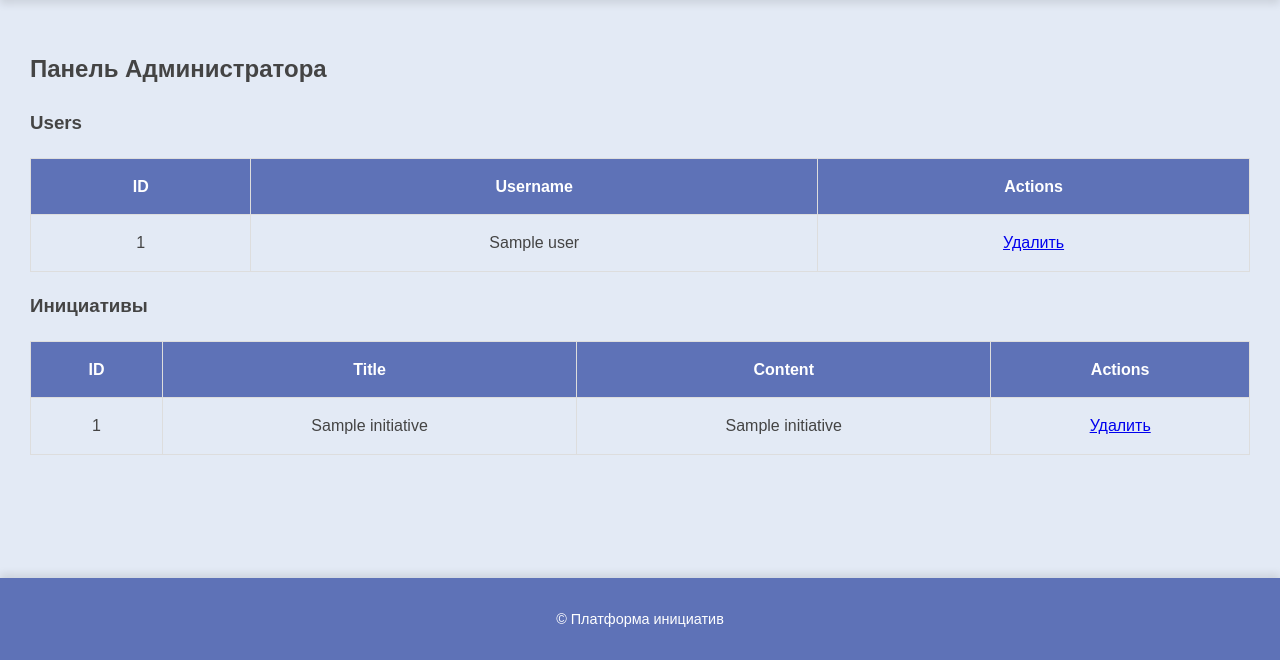
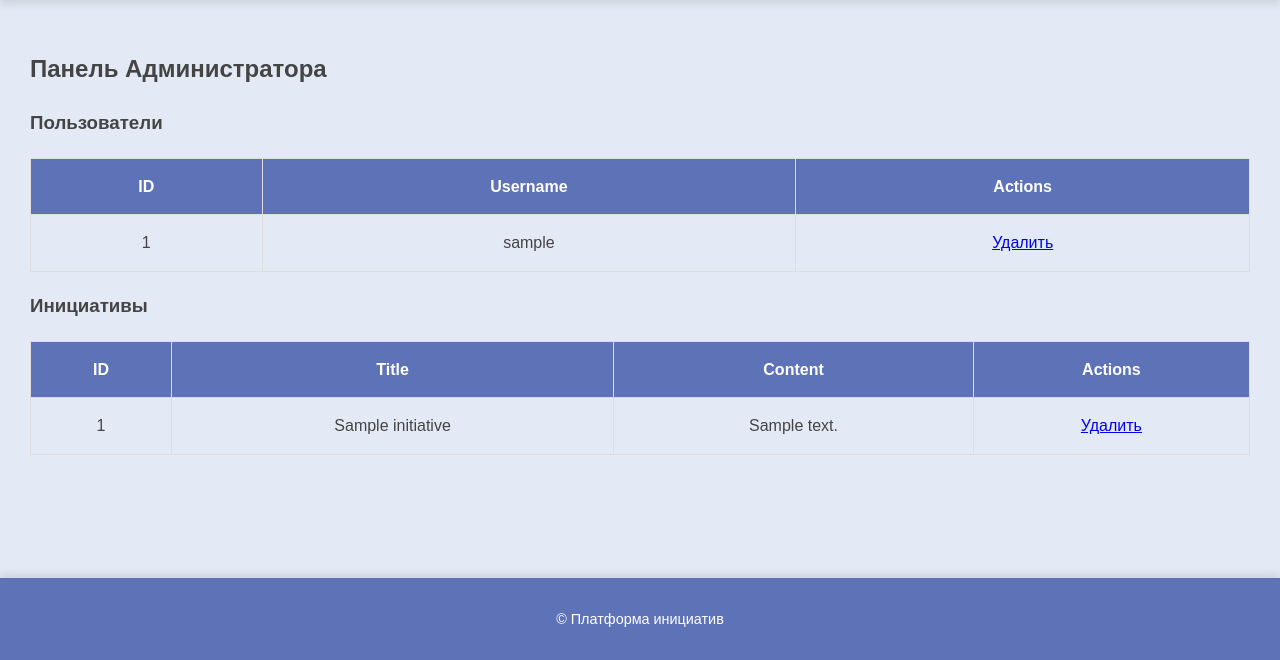
Before and after one commit to artyomzakharov04/RGZ2, a Flask app: template templates/admin.html in a window 1280 px wide. Shown: the part 140-800 px from the top of the page. Run offline with Flask 3, Linux system fonts and the light colour scheme; the template is opened without the code that fills it: most values are stand-ins (such as "Sample title", 1, 10 or a date in 2020); some libraries are stand-ins or nearby versions.

Commit message:
ргз правки

```diff
--- a/app.py
+++ b/app.py
@@ -265,7 +265,10 @@ def vote():
 @login_required
 def admin():
     conn, cur = db_connect()
-    cur.execute("SELECT role FROM users WHERE id = ?", (session['user_id'],))
+    if current_app.config['DB_TYPE'] == 'postgres':
+        cur.execute("SELECT role FROM users WHERE id = %s", (session['user_id'],))
+    else:
+        cur.execute("SELECT role FROM users WHERE id = ?", (session['user_id'],))
     user_role = cur.fetchone()
     cur.close()
     conn.close()
@@ -275,13 +278,44 @@ def admin():
         return redirect(url_for('index'))
 
     conn, cur = db_connect()
-    cur.execute("SELECT * FROM users")
+    if current_app.config['DB_TYPE'] == 'postgres':
+        cur.execute("SELECT * FROM users")
+        cur.execute("SELECT * FROM initiative")
+    else:
+        cur.execute("SELECT * FROM users")
+        cur.execute("SELECT * FROM initiative")
     users = cur.fetchall()
-    cur.execute("SELECT * FROM initiative")
     initiatives = cur.fetchall()
     cur.close()
     conn.close()
     return render_template('admin.html', users=users, initiatives=initiatives)
+
+@app.route('/admin/delete_user/<int:user_id>')
+@login_required
+def delete_user(user_id):
+    conn, cur = db_connect()
+    if current_app.config['DB_TYPE'] == 'postgres':
+        cur.execute("SELECT role FROM users WHERE id = %s", (session['user_id'],))
+    else:
+        cur.execute("SELECT role FROM users WHERE id = ?", (session['user_id'],))
+    user_role = cur.fetchone()
+    cur.close()
+    conn.close()
+
+    if user_role is None or user_role['role'] != 'admin':
+        flash('У вас нет прав доступа к этому разделу!', 'error')
+        return redirect(url_for('index'))
+
+    conn, cur = db_connect()
+    if current_app.config['DB_TYPE'] == 'postgres':
+        cur.execute("DELETE FROM users WHERE id = %s", (user_id,))
+    else:
+        cur.execute("DELETE FROM users WHERE id = ?", (user_id,))
+    conn.commit()
+    cur.close()
+    conn.close()
+    flash('Пользователь успешно удален!', 'success')
+    return redirect(url_for('admin'))
 
 # Удаление пользователя и инициативы
 @app.route('/admin/delete_user/<int:user_id>')
@@ -311,7 +345,10 @@ def delete_user(user_id):
 @login_required
 def delete_admin_initiative(initiative_id):
     conn, cur = db_connect()
-    cur.execute("SELECT role FROM users WHERE id = ?", (session['user_id'],))
+    if current_app.config['DB_TYPE'] == 'postgres':
+        cur.execute("SELECT role FROM users WHERE id = %s", (session['user_id'],))
+    else:
+        cur.execute("SELECT role FROM users WHERE id = ?", (session['user_id'],))
     user_role = cur.fetchone()
     cur.close()
     conn.close()
@@ -328,8 +365,8 @@ def delete_admin_initiative(initiative_id):
     conn.commit()
     cur.close()
     conn.close()
+    flash('Инициатива успешно удалена!', 'success')
     return redirect(url_for('admin'))
-
 # Обработчик загрузки дополнительных инициатив
 @app.route('/load_more_initiatives')
 def load_more_initiatives():
--- a/templates/admin.html
+++ b/templates/admin.html
@@ -5,7 +5,7 @@
 {% block content %}
 <h2>Панель Администратора</h2>
 
-<h3>Users</h3>
+<h3>Пользователи</h3>
 <table>
     <tr>
         <th>ID</th>
@@ -14,10 +14,10 @@
     </tr>
     {% for user in users %}
     <tr>
-        <td>{{ user[0] }}</td>
-        <td>{{ user[1] }}</td>
+        <td>{{ user.id }}</td>
+        <td>{{ user.username }}</td>
         <td>
-            <a href="{{ url_for('delete_user', user_id=user[0]) }}">Удалить</a>
+            <a href="{{ url_for('delete_user', user_id=user.id) }}">Удалить</a>
         </td>
     </tr>
     {% endfor %}
@@ -33,11 +33,11 @@
     </tr>
     {% for initiative in initiatives %}
     <tr>
-        <td>{{ initiative[0] }}</td>
-        <td>{{ initiative[1] }}</td>
-        <td>{{ initiative[2] }}</td>
+        <td>{{ initiative.id }}</td>
+        <td>{{ initiative.title }}</td>
+        <td>{{ initiative.content }}</td>
         <td>
-            <a href="{{ url_for('delete_admin_initiative', initiative_id=initiative[0]) }}">Удалить</a>
+            <a href="{{ url_for('delete_admin_initiative', initiative_id=initiative.id) }}">Удалить</a>
         </td>
     </tr>
     {% endfor %}
```
